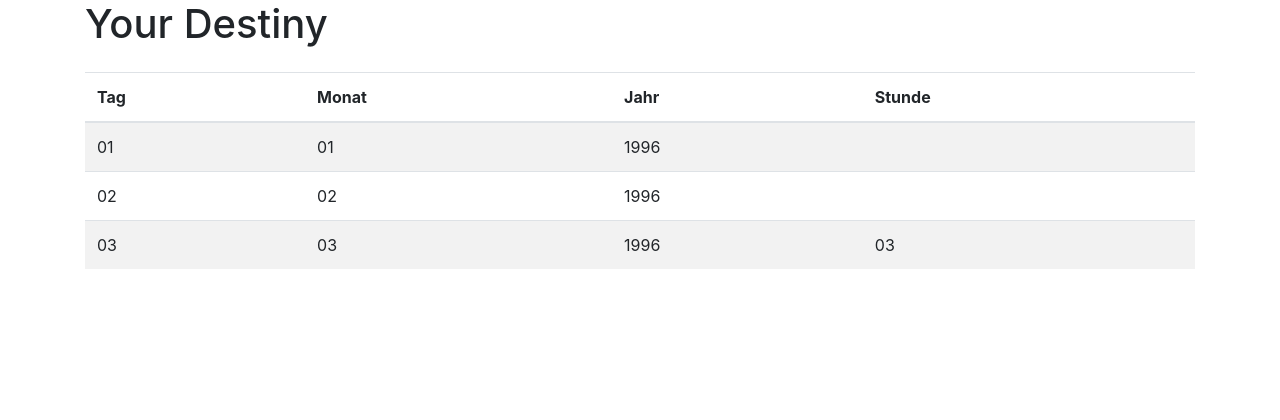
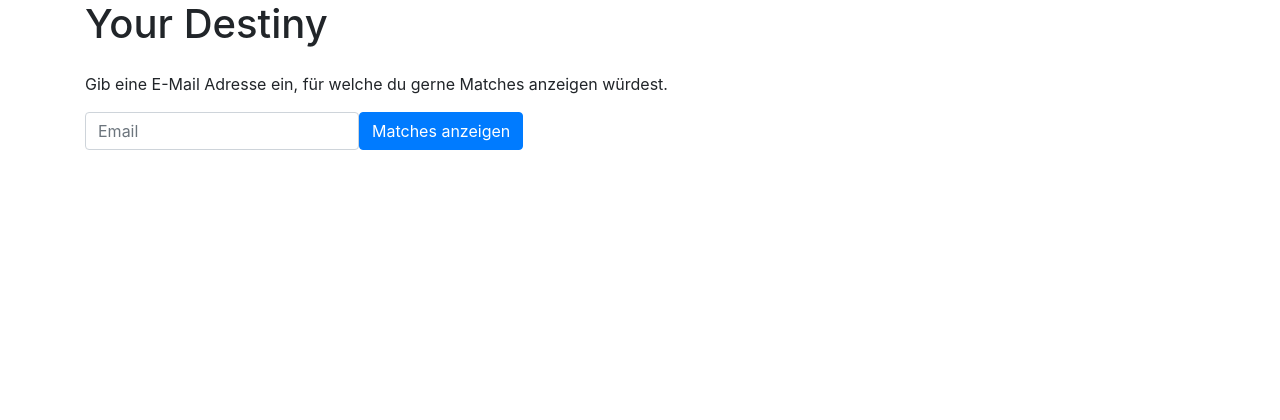
Before and after one commit to willioberhaensli/PROG2, a Flask app: page /search in a window 1280 px wide. Shown: the part 56-476 px from the top of the page. Run offline with Flask 2, Linux system fonts and the light colour scheme; some libraries are stand-ins or nearby versions.

Commit message:
Destiny Seite, mail validation
- email validation auf destiny seite
- ein- /ausblenden inhalt

```diff
--- a/main.py
+++ b/main.py
@@ -32,13 +32,16 @@ def index():
         return render_template("horosdate.html")
 
 
-@app.route("/search")
-@app.route("/search/")
+@app.route("/search", methods=['GET', 'POST'])
+@app.route("/search/", methods=['GET', 'POST'])
 @app.route("/search/<email>", methods=['GET', 'POST'])
 def search(email=None):
-    print(email)
+    if request.method == 'POST':
+        destiny_email = request.form['destiny_email']
+        return redirect(url_for('search', email=destiny_email))
+
     person_daten = data.load_json()
-    return render_template("destiny.html", daten=person_daten)
+    return render_template("destiny.html", daten=person_daten, person_email=email)
 
 
 @app.route("/all")
--- a/templates/all.html
+++ b/templates/all.html
@@ -32,7 +32,7 @@
             </p>
           {% endif %}
 
-          <p>Hier findest du alle eingetragenen Personen und kannst ihre Matches auslesen:</p>
+          <p>Hier findest du alle eingetragenen Personen und kannst ihre Matches auslesen.</p>
           <form method="GET">
 
               <table class="table table-striped">
--- a/templates/destiny.html
+++ b/templates/destiny.html
@@ -7,24 +7,36 @@
 
 <div class="container">
 
-
     <!-- Seitentitel -->
 
     <div class="row">
 
       <div class="bd-title col-12 mb-3">
           <h1>Your Destiny</h1>
-            </div></div>
+      </div>
+    </div>
 
 
 
-    <!-- Auflistung in Tabelle aus JSON -->
+    <p>
+      Gib eine E-Mail Adresse ein, für welche du gerne Matches anzeigen würdest.
+    </p>
+    <form class="form-inline" method="post">
+      <div class="form-group">
+        <input type="email" name="destiny_email" class="form-control" placeholder="Email" value="{% if person_email %} {{ person_email }} {% endif %}" required>
+      </div>
+        <input type="submit" value="Matches anzeigen" class="btn btn-primary">
+    </form>
+    <br><br>
 
-    <form method="GET">
-        <!-- Inspriation: https://github.com/welschmichel/PROGR2/blob/master/templates/output.html -->
+    {% if person_email %}
 
-        {%if daten%}
-
+    <!-- Matches für eingegebene E-Mail/Person anzeigen -->
+      {%if daten['personen']['person'][person_email] %}
+      <h2>Matches für <b>{{ daten['personen']['person'][person_email]['vorname'] }} {{ daten['personen']['person'][person_email]['nachname'] }} ({{ person_email }})</b></h2>
+      <p>
+        Die Matches werden anhand Sternzeichen, genauem Alter, etc. gemacht.
+      </p>
       <table class="table table-striped">
         <thead>
           <tr>
@@ -36,7 +48,6 @@
         </thead>
 
           <tbody>
-
           {% for person in daten['personen'].values()%}
             {% for person in person.values() %}
 
@@ -53,10 +64,14 @@
           </tbody>
         </table>
 
+        {% else %}
+
+        <p>
+          Kein Datensatz zu {{ person_email }} gefunden!
+        </p>
+
         {% endif %}
-
-
-    </form>
+      {% endif %}
 </div>
 
 
--- a/templates/horosdate.html
+++ b/templates/horosdate.html
@@ -22,7 +22,7 @@
 
 		 <!-- Kontaktdaten -->
 		   <h4>Bitte Kontaktdaten eingeben</h4>
-			    <div class="form-group col-md-6">
+		    	<div class="form-group col-md-6">
 			      <label for="inputVorname"> Vorname</label>
 			      <input type="vorname" name="vorname" class="form-control" placeholder="Vorname" required>
 			  </div>
--- a/templates/navigation_template.html
+++ b/templates/navigation_template.html
@@ -13,10 +13,10 @@
                 <a class="nav-link {% if request.path == '/' or request.path == '/index' %}active{% endif %}" href="{{ url_for('index') }}">Find Love</a>
             </li>
             <li class="nav-item">
-                <a class="nav-link {% if request.path == '/all' %}active{% endif %}" href="{{ url_for('all') }}">All Lovers</a>
+                <a class="nav-link {% if request.path == '/all' or request.path == '/all/' %}active{% endif %}" href="{{ url_for('all') }}">All Lovers</a>
             </li>
             <li class="nav-item">
-                <a class="nav-link {% if request.path == '/search' %}active{% endif %}" href="{{ url_for('search') }}">Your destiny</a>
+                <a class="nav-link {% if request.path == '/search' or request.path == '/search/' %}active{% endif %}" href="{{ url_for('search') }}">Your destiny</a>
             </li>
         </ul>
     </div>
```
Also changed, not shown: 1 other file. Lines whose indentation alone changed are shown as unchanged.
